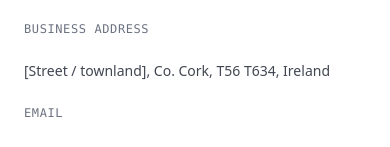
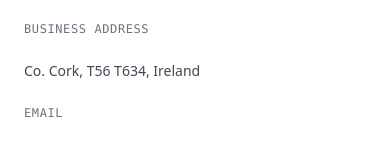
Before and after one commit to kleinbem/kleinbem-site, an Astro site: page /impressum in a window 390 px wide. Shown: the part 430-577 px from the top of the page. Built offline with nearby package versions, Linux system fonts and the light colour scheme; Astro itself is replaced by a stand-in of ours.

Commit message:
content(legal): finalize address line to Eircode + county
Eircode uniquely identifies the property; dropped the [Street / townland]
placeholder. Address is now 'Co. Cork, T56 T634, Ireland'. No phone number
(not required under S.I. 68/2003 — ECJ C-298/07; email + postal address
suffice).

```diff
--- a/src/pages/impressum.astro
+++ b/src/pages/impressum.astro
@@ -18,7 +18,7 @@ import { site } from "../data/site";
       <dd class="text-fg">{site.name} <span class="text-muted">— sole trader</span></dd>
 
       <dt class="font-mono text-xs uppercase tracking-wider text-muted">Business address</dt>
-      <dd class="text-fg">[Street / townland], Co. Cork, T56 T634, Ireland</dd>
+      <dd class="text-fg">Co. Cork, T56 T634, Ireland</dd>
 
       <dt class="font-mono text-xs uppercase tracking-wider text-muted">Email</dt>
       <dd>
```
